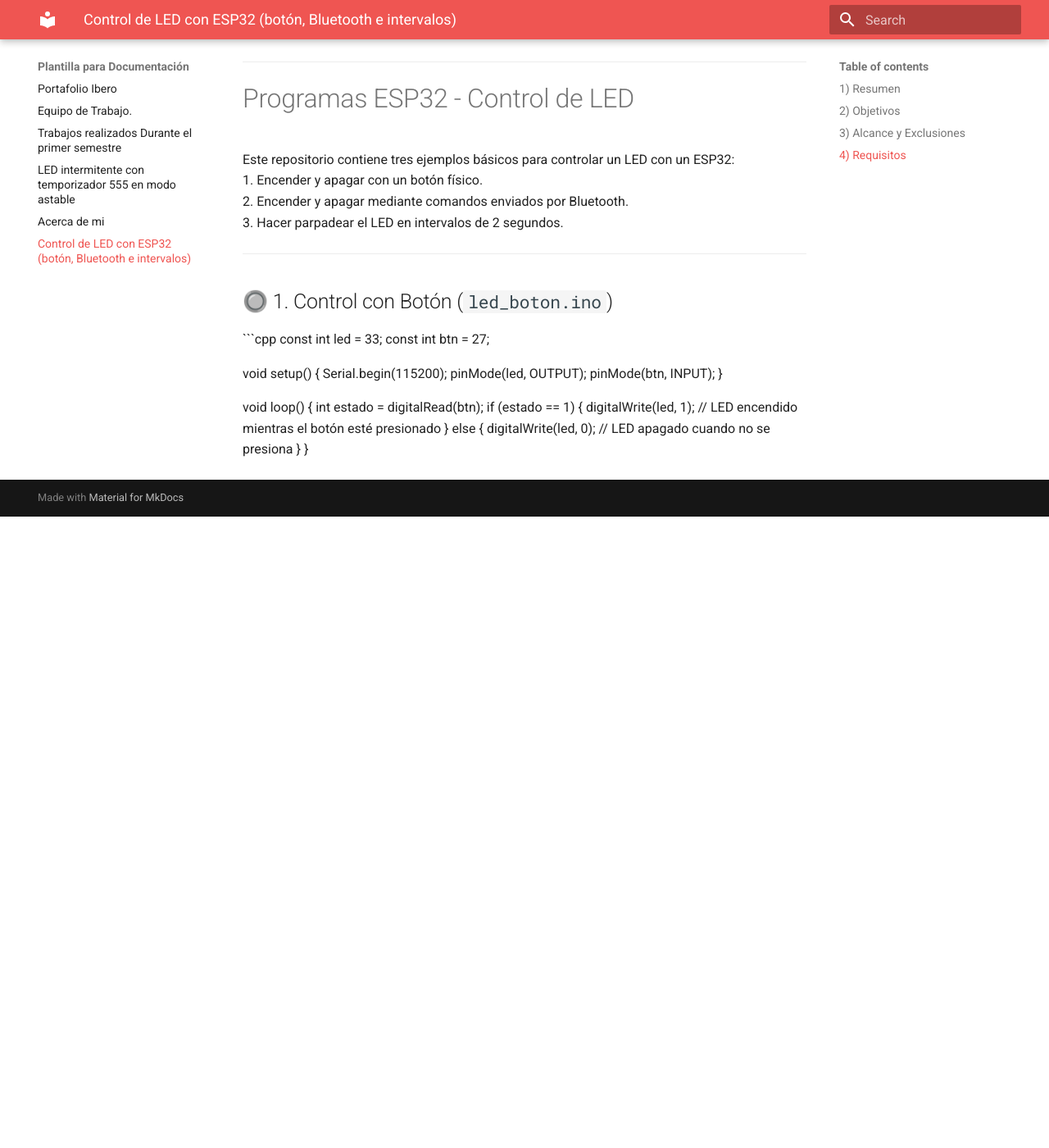
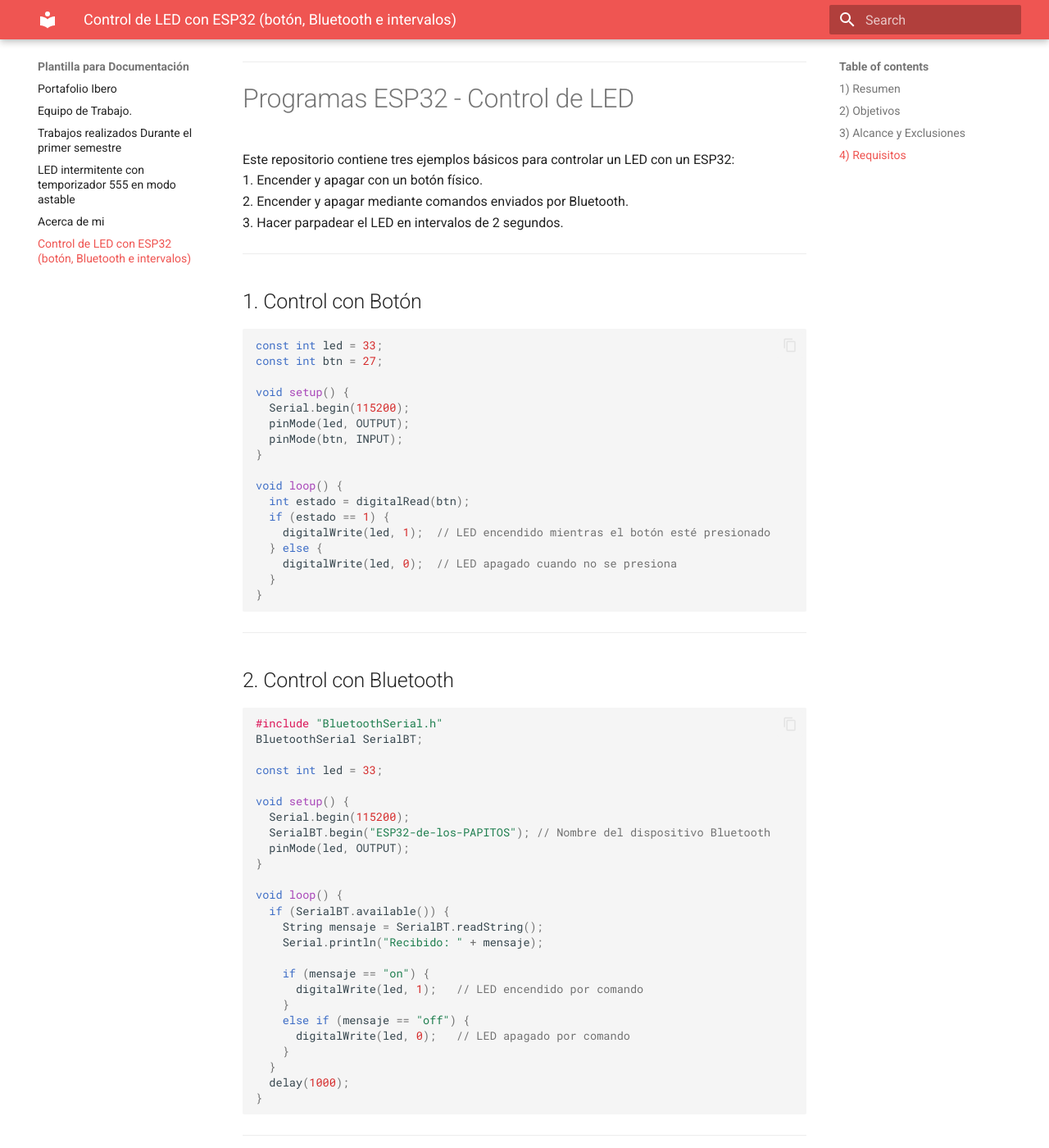
Before and after one commit to Joy-2307/Portafolio_Ibero_JIGR, an MkDocs documentation site: the page built from docs/control de led con ESP32.md, in a window 1280 px wide and 1400 px high, scrolled down 1712 px. Shown: the whole window at 82% size. Built offline with MkDocs 1.6.1 and Material for MkDocs 9.7.7, drawn with Linux system fonts in a browser that asks for light colours; before the commit the page ends 2342 px from its top, so only the background shows below that; some of the changed text lies outside the part shown.

Commit message:
Update control de led con ESP32.md

````diff
--- a/docs/control de led con ESP32.md
+++ b/docs/control de led con ESP32.md
@@ -67,7 +67,7 @@ Este repositorio contiene tres ejemplos básicos para controlar un LED con un ES
 
 ---
 
-## 🔘 1. Control con Botón (`led_boton.ino`)
+##  1. Control con Botón
 
 ```cpp
 const int led = 33;
@@ -87,3 +87,57 @@ void loop() {
     digitalWrite(led, 0);  // LED apagado cuando no se presiona
   }
 }
+
+```
+
+---
+
+## 2. Control con Bluetooth
+
+```cpp
+#include "BluetoothSerial.h"
+BluetoothSerial SerialBT;
+
+const int led = 33;
+
+void setup() {
+  Serial.begin(115200);
+  SerialBT.begin("ESP32-de-los-PAPITOS"); // Nombre del dispositivo Bluetooth
+  pinMode(led, OUTPUT);
+}
+
+void loop() {
+  if (SerialBT.available()) {
+    String mensaje = SerialBT.readString();
+    Serial.println("Recibido: " + mensaje);
+
+    if (mensaje == "on") {
+      digitalWrite(led, 1);   // LED encendido por comando
+    }
+    else if (mensaje == "off") {
+      digitalWrite(led, 0);   // LED apagado por comando
+    }
+  }
+  delay(1000);
+}
+```
+
+---
+## 3. Intervalos de Parpadeo
+
+```cpp
+const int led = 33;
+
+void setup() {
+  pinMode(led, OUTPUT);
+}
+
+void loop() {
+  digitalWrite(led, HIGH);  // LED encendido
+  delay(2000);              // Espera 2 segundos
+  digitalWrite(led, LOW);   // LED apagado
+  delay(2000);              // Espera 2 segundos
+}
+```
+
+---
````
